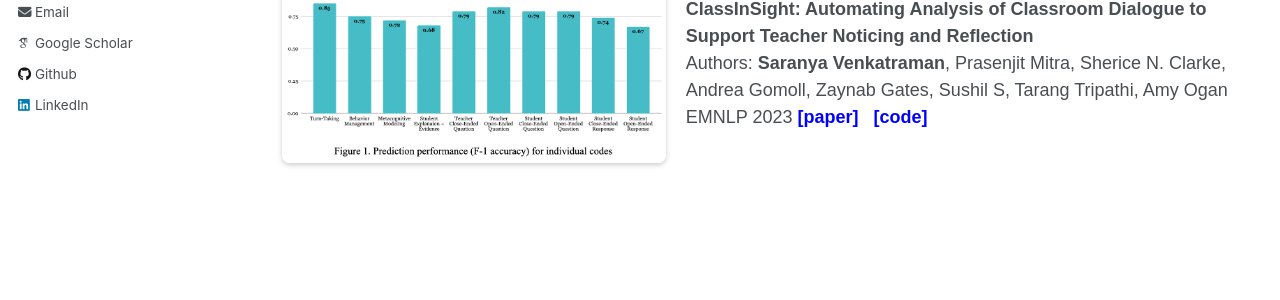
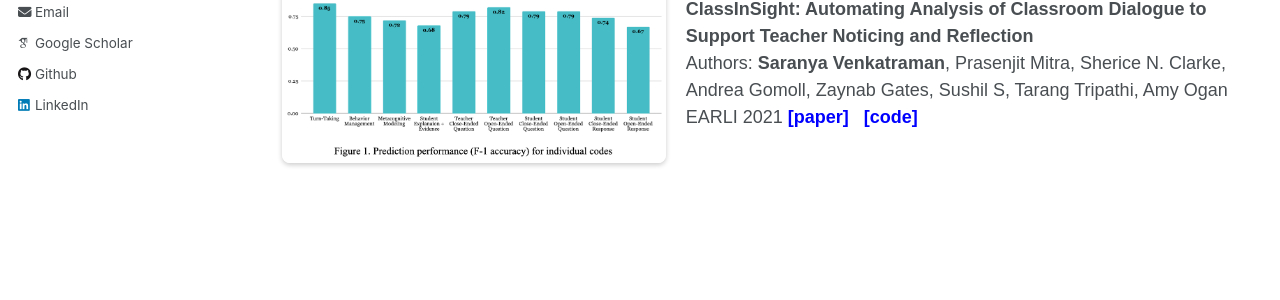
Before and after one commit to saranya-venkatraman/saranya-venkatraman.github.io, a Jekyll site: the page built from _pages/research.html, in a window 1280 px wide and 900 px high, scrolled down 1502 px. Shown: the part 309-609 px from the top of the window. Built offline with Jekyll 4.4.1, drawn with Linux system fonts in a browser that asks for light colours; some web fonts are replaced.

Commit message:
Update research.html

```diff
--- a/_pages/research.html
+++ b/_pages/research.html
@@ -189,7 +189,7 @@ author_profile: true
     <div class="text">
       <strong>ClassInSight: Automating Analysis of Classroom Dialogue to Support Teacher Noticing and Reflection</strong><br>
       Authors: <strong>Saranya Venkatraman</strong>, Prasenjit Mitra, Sherice N. Clarke, Andrea Gomoll, Zaynab Gates, Sushil S, Tarang Tripathi, Amy Ogan<br>
-      EMNLP 2023  <a href="https://saranya-venkatraman.github.io/files/BOA-2021.pdf">[paper]</a> <a href="https://github.com/saranya-venkatraman/classinsight-language">[code]</a>
+      EARLI 2021  <a href="https://saranya-venkatraman.github.io/files/BOA-2021.pdf">[paper]</a> <a href="https://github.com/saranya-venkatraman/classinsight-language">[code]</a>
     </div>
   </div>
 </div>
```
